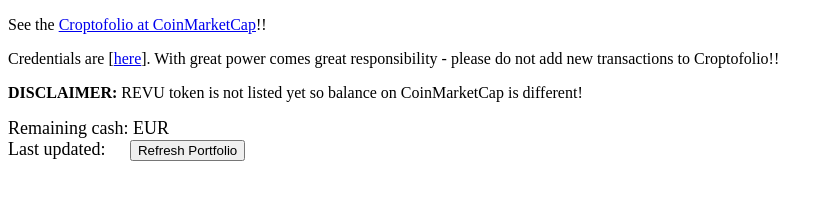
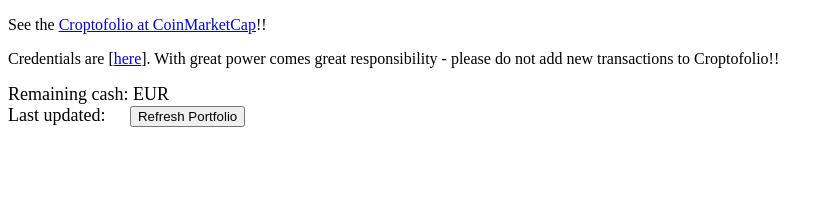
Before and after one commit to cropto-fond/portfolio-tracker, a plain HTML site: page index.html in a window 1280 px wide. Shown: the whole page, without its empty margins (0-833 px from the left). Drawn offline with Linux system fonts and the light colour scheme; no server answers.

Commit message:
Forgot to remove disclaimer about REVU long time ago

```diff
--- a/index.html
+++ b/index.html
@@ -16,7 +16,6 @@
         <p>Credentials are [<a
             href="https://discord.com/channels/820398254071742535/820417098207330314/828699780687069196"
             target="_blank" rel="noopener noreferrer">here</a>]. With great power comes great responsibility - please do not add new transactions to Croptofolio!!</p>
-            <p><b>DISCLAIMER:</b> REVU token is not listed yet so balance on CoinMarketCap is different!</p>
     </div>
     <div id="portfolio"></div>
     <div id="footer">
```
